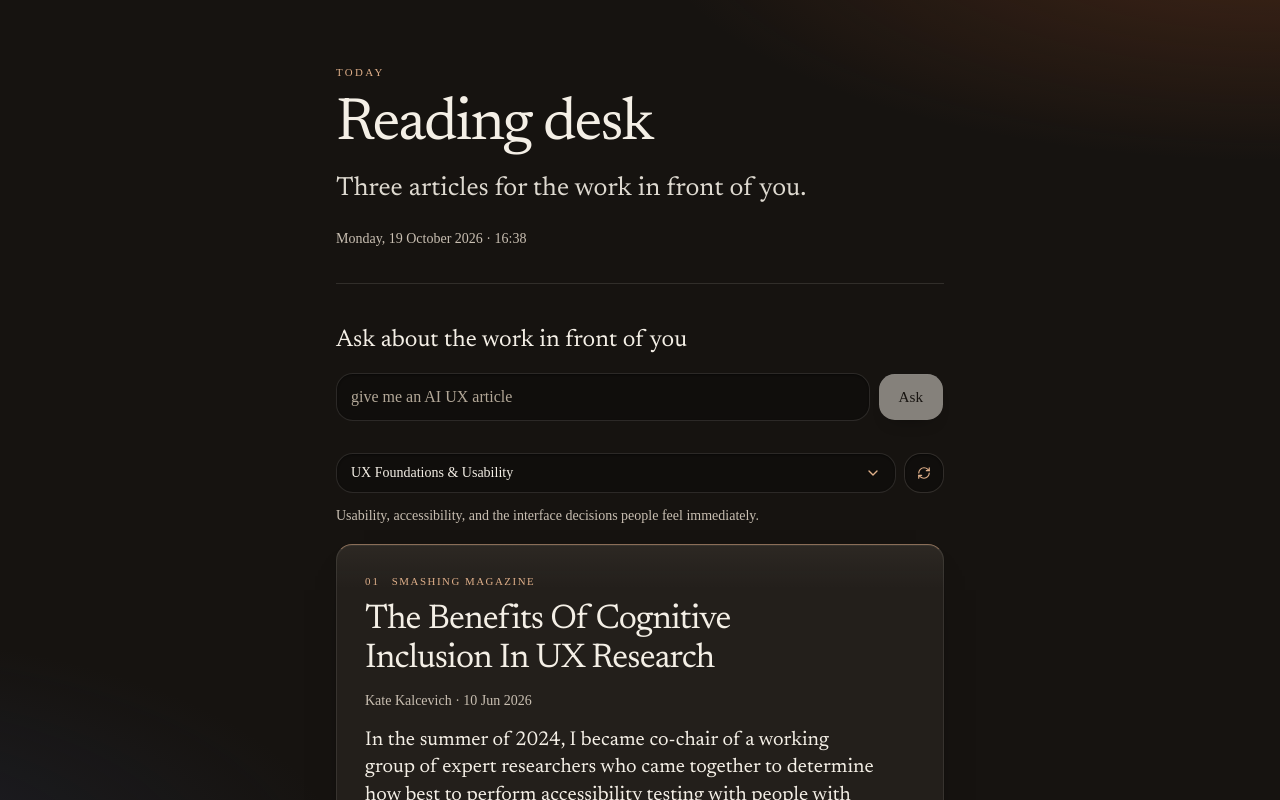
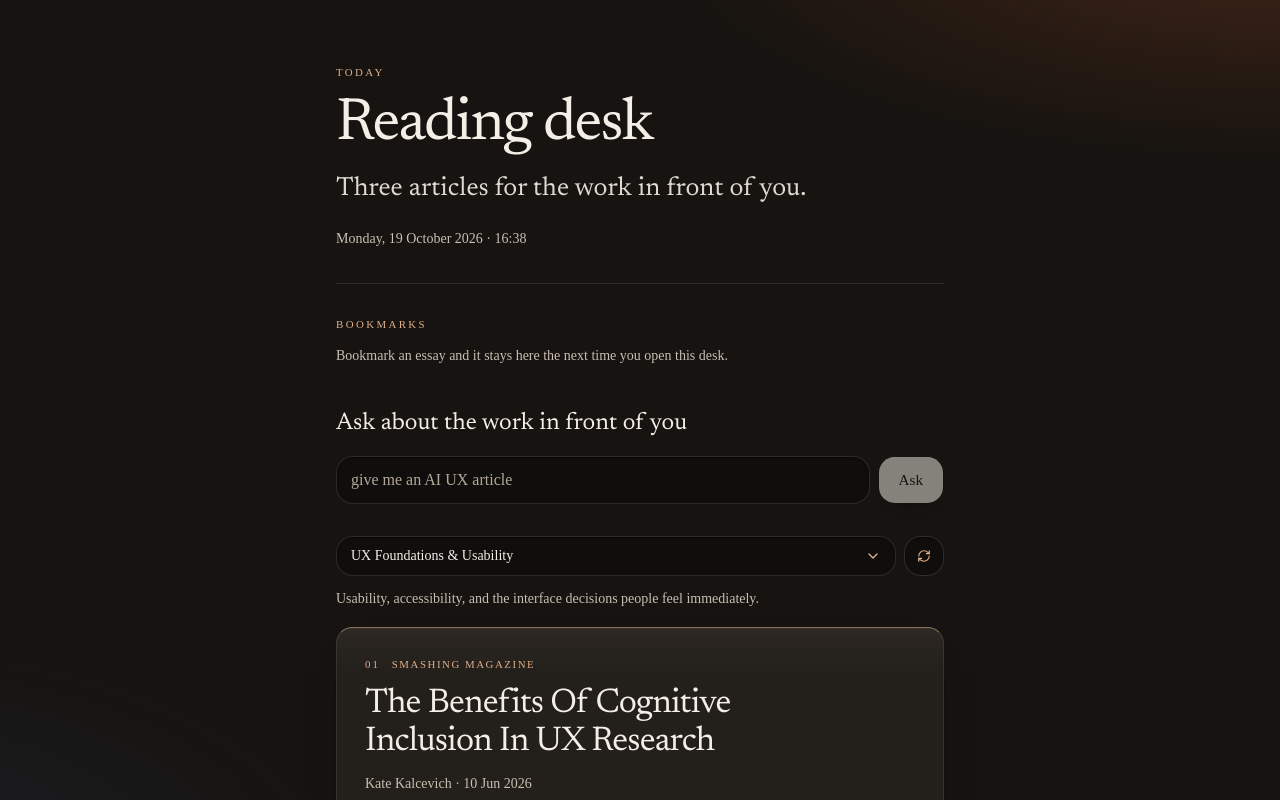
Before and after one commit to Divyaray16/reading-desk, a Next.js app in the folder web/: page / in a window 1280 px wide. Shown: the top 800 px of the page. Built offline with nearby package versions, Linux system fonts and the light colour scheme.

Commit message:
Show useful essays in a bookmark shelf at the top.
Marks stay in this browser, newest first, and can be removed or added from the desk and from search.

Co-authored-by: raydivya7 <raydivya7@gmail.com>

```diff
--- a/web/components/desk.tsx
+++ b/web/components/desk.tsx
@@ -7,7 +7,7 @@ import { Button } from "@/components/ui/button";
 import { ask, type AskResult } from "@/lib/ask";
 import { categories, DEFAULT_CATEGORY, type CategoryId } from "@/lib/categories";
 import { kolkataDay } from "@/lib/day";
-import { refreshDesk, replaceDayPick, sameArticleSet, selectDesk, showCached, type Recommendation } from "@/lib/desk";
+import { bookmarksFor, refreshDesk, replaceDayPick, sameArticleSet, selectDesk, showCached, type Recommendation } from "@/lib/desk";
 import { visitorLocalLabel } from "@/lib/local-time";
 
 const categoryItems = categories.map((category) => ({
@@ -152,10 +152,10 @@ export function Desk() {
     });
   }
 
-  function markUseful(id: string) {
+  function toggleBookmark(id: string) {
     setUseful((current) => {
       const base = current ?? readIds(USEFUL_KEY);
-      if (base.includes(id)) return base;
+      if (base.includes(id)) return base.filter((item) => item !== id);
       return [...base, id];
     });
   }
@@ -219,6 +219,8 @@ export function Desk() {
         </p>
         <VisitorClock />
       </header>
+
+      {useful !== null ? <Bookmarks ids={useful} onRemove={toggleBookmark} /> : null}
 
       <section className="mt-10" aria-labelledby="ask-label">
         <form onSubmit={submit}>
@@ -300,7 +302,14 @@ export function Desk() {
         {answer?.kind === "reads" ? (
           <ol className="mt-4 flex list-none flex-col gap-4 p-0">
             {answer.articles.map((article, index) => (
-              <ArticleItem key={article.id} article={article} number={String(index + 1).padStart(2, "0")} primary={index === 0} />
+              <ArticleItem
+                key={article.id}
+                article={article}
+                number={String(index + 1).padStart(2, "0")}
+                primary={index === 0}
+                useful={usefulIds.includes(article.id)}
+                onUseful={() => toggleBookmark(article.id)}
+              />
             ))}
           </ol>
         ) : null}
@@ -331,7 +340,7 @@ export function Desk() {
                     primary={index === 0}
                     useful={usefulIds.includes(article.id)}
                     onSkip={() => skip(article.id)}
-                    onUseful={() => markUseful(article.id)}
+                    onUseful={() => toggleBookmark(article.id)}
                   />
                 ))}
               </ol>
@@ -399,6 +408,54 @@ function CategorySelect({ value, onValueChange }: { value: CategoryId; onValueCh
         </Select.Positioner>
       </Select.Portal>
     </Select.Root>
+  );
+}
+
+function Bookmarks({ ids, onRemove }: { ids: readonly string[]; onRemove: (id: string) => void }) {
+  const bookmarks = bookmarksFor(ids);
+  return (
+    <section className="mt-8" aria-labelledby="bookmarks-label" data-bookmarks={bookmarks.length}>
+      <div className="flex items-baseline justify-between gap-4">
+        <h2 id="bookmarks-label" className="text-[0.68rem] font-medium tracking-[0.22em] text-ember uppercase">
+          Bookmarks
+        </h2>
+        {bookmarks.length > 0 ? (
+          <p className="text-xs text-muted-foreground">
+            {bookmarks.length} saved in this browser
+          </p>
+        ) : null}
+      </div>
+      {bookmarks.length === 0 ? (
+        <p className="mt-3 text-sm leading-relaxed text-muted-foreground">
+          Bookmark an essay and it stays here the next time you open this desk.
+        </p>
+      ) : (
+        <ul className="mt-3 flex list-none flex-col divide-y divide-border overflow-hidden rounded-xl border border-border bg-card p-0">
+          {bookmarks.map((bookmark) => (
+            <li key={bookmark.id} className="flex items-start gap-3 px-4 py-3" data-bookmark-id={bookmark.id}>
+              <div className="min-w-0 flex-1">
+                <a
+                  href={bookmark.url}
+                  target="_blank"
+                  rel="noreferrer"
+                  className="font-serif text-lg leading-snug text-balance text-foreground underline-offset-[0.14em] hover:underline focus-visible:underline"
+                >
+                  {bookmark.title}
+                </a>
+                <p className="mt-1 text-[0.68rem] tracking-[0.14em] text-muted-foreground uppercase">{bookmark.publication}</p>
+              </div>
+              <button
+                type="button"
+                className="shrink-0 pt-1 text-xs text-muted-foreground underline-offset-4 hover:text-foreground hover:underline"
+                onClick={() => onRemove(bookmark.id)}
+              >
+                Remove
+              </button>
+            </li>
+          ))}
+        </ul>
+      )}
+    </section>
   );
 }
 
@@ -494,21 +551,25 @@ function ArticleItem({
         <p className="mt-3 text-xs tracking-wide text-muted-foreground uppercase">
           {article.evidence === "full_text" ? "Read in full" : "Assessed from the excerpt"}
         </p>
-        {onSkip && onUseful ? (
+        {onSkip || onUseful ? (
           <div className="mt-5 flex items-center justify-end gap-3 border-t border-border pt-4">
+            {onUseful ? (
               <Button
                 type="button"
                 variant="ghost"
                 size="sm"
-              className="h-10 rounded-xl px-3 text-muted-foreground"
+                className={useful ? "h-10 rounded-xl px-3 text-ember" : "h-10 rounded-xl px-3 text-muted-foreground"}
                 aria-pressed={useful}
                 onClick={onUseful}
               >
-              {useful ? "Useful" : "Mark useful"}
+                {useful ? "Bookmarked" : "Bookmark"}
               </Button>
+            ) : null}
+            {onSkip ? (
               <Button type="button" variant="ghost" size="sm" className="h-10 rounded-xl px-3 text-muted-foreground" onClick={onSkip}>
                 Skip
               </Button>
+            ) : null}
           </div>
         ) : null}
       </article>
--- a/web/lib/desk.ts
+++ b/web/lib/desk.ts
@@ -16,6 +16,13 @@ export type Recommendation = {
   date: string | null;
   explanation: Explanation;
   evidence: Scored["evidence"];
+};
+
+export type Bookmark = {
+  id: string;
+  title: string;
+  url: string;
+  publication: string;
 };
 
 export type Desk = {
@@ -40,6 +47,32 @@ export function present(item: Scored, categoryId: CategoryId): Recommendation |
     explanation,
     evidence: item.evidence,
   };
+}
+
+/**
+ * Essays marked useful, newest first. A missing or unapproved id is dropped.
+ * The same list still boosts ranking; this only resolves what to show.
+ */
+export function bookmarksFor(ids: readonly string[], library: readonly Article[] = articles): Bookmark[] {
+  const byId = new Map(library.map((article) => [article.id, article]));
+  const seen = new Set<string>();
+  const bookmarks: Bookmark[] = [];
+  for (let index = ids.length - 1; index >= 0; index -= 1) {
+    const id = ids[index];
+    if (!id || seen.has(id)) continue;
+    seen.add(id);
+    const article = byId.get(id);
+    if (!article || !article.url.startsWith("https://")) continue;
+    const source = sourceById(article.sourceId);
+    if (!source) continue;
+    bookmarks.push({
+      id: article.id,
+      title: article.title,
+      url: article.url,
+      publication: source.name,
+    });
+  }
+  return bookmarks;
 }
 
 /** Show a stored day's articles without re-ranking them. */
```
Also changed, not shown: 1 other file (tests, documents, lock files or other folders). Lines whose indentation alone changed are shown as unchanged.
